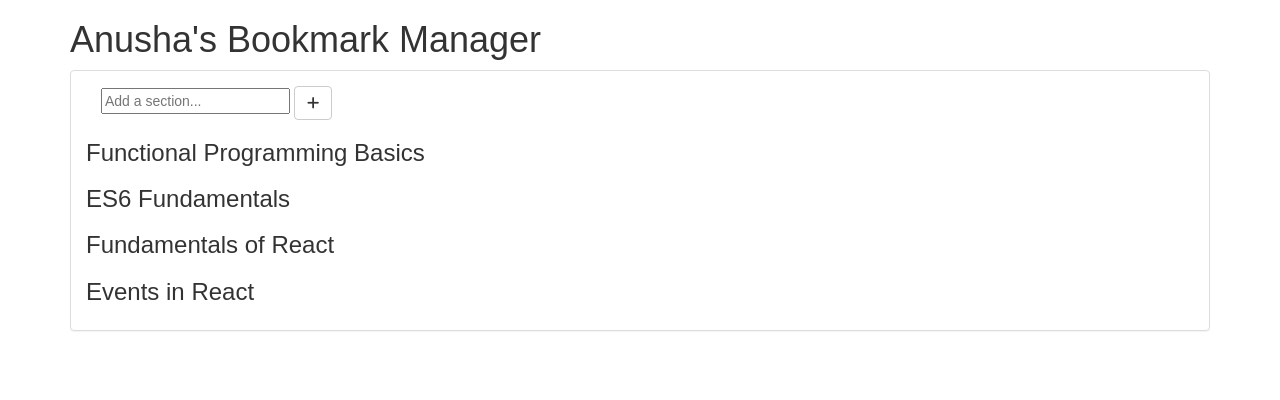
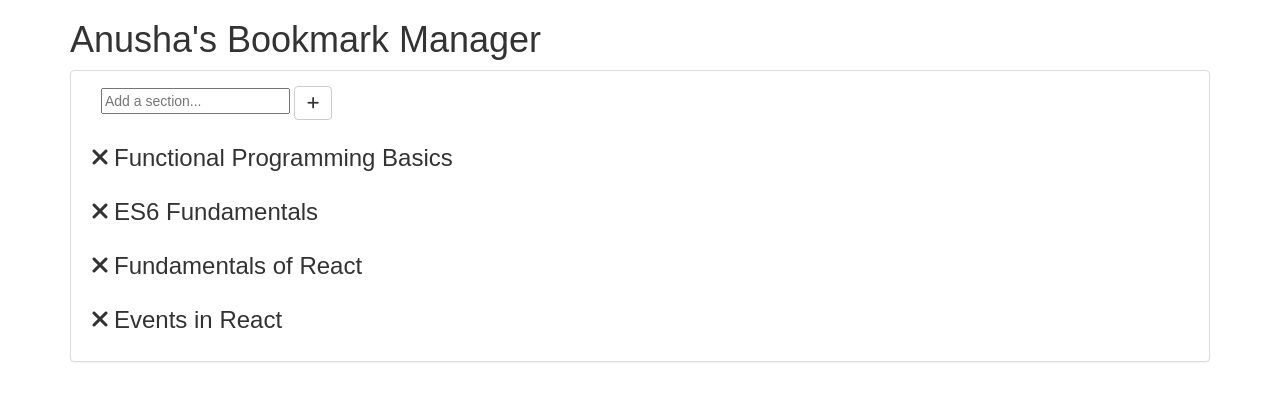
Before and after one commit to anntenna/Bookmark-manager, a React (Create React App) app: page / in a window 1280 px wide. Shown: the top 400 px of the page. Built offline with nearby package versions, Linux system fonts and the light colour scheme.

Commit message:
Added delete subject functionality

```diff
--- a/src/App.js
+++ b/src/App.js
@@ -91,6 +91,14 @@ class App extends Component {
     //debugger;
   }
 
+  deleteSubject = subjectIndex => {
+    const tempResources = this.state.sections;
+
+    tempResources.splice(subjectIndex, 1);
+
+    this.updateSections(tempResources);
+  }
+
 
   render() {
     return (
@@ -101,10 +109,12 @@ class App extends Component {
             <NewSubject addSubject={this.updateSubject}/>
             {this.state.sections.map((section, index) => {
               return (
+
                 <Subject key={section.subject + index}
                   index={index} items={section}
                   addResource={this.updateResource}
                   deleteResource = {this.deleteResource}
+                  deleteSubject = {this.deleteSubject}
                   />);
             })}
           </div>
--- a/src/components/Subject.js
+++ b/src/components/Subject.js
@@ -53,12 +53,15 @@ export default class Section extends Component {
     }
 
     handleDeleteClick = (e) => {
+        debugger;
         const subjectIndex = this.props.index;
-        const resourceIndex = e.target.id;
-        //console.log(subjectIndex, resourceIndex);
-        this.props.deleteResource(subjectIndex, resourceIndex);
-        //debugger;
-
+        if(e.target.id === "deleteSubject") {
+            this.props.deleteSubject(subjectIndex);
+        }
+        else {
+            const resourceIndex = e.target.id;
+            this.props.deleteResource(subjectIndex, resourceIndex);
+        }
     }
 
     //event handlers
@@ -74,7 +77,7 @@ export default class Section extends Component {
             padding: '5px'
         }
 
-        const heading = <h3><span onClick={this.handleLinkToggle}>{this.props.items.subject}</span></h3>;
+        const heading = <h3><i id="deleteSubject" className="fa fa-times" aria-hidden="true" style={iStyle} onClick={this.handleDeleteClick} title="Delete"></i><span onClick={this.handleLinkToggle}>{this.props.items.subject}</span></h3>;
         const content =
         <div hidden={this.state.showLinks}>
             <div className="form-group">
```
